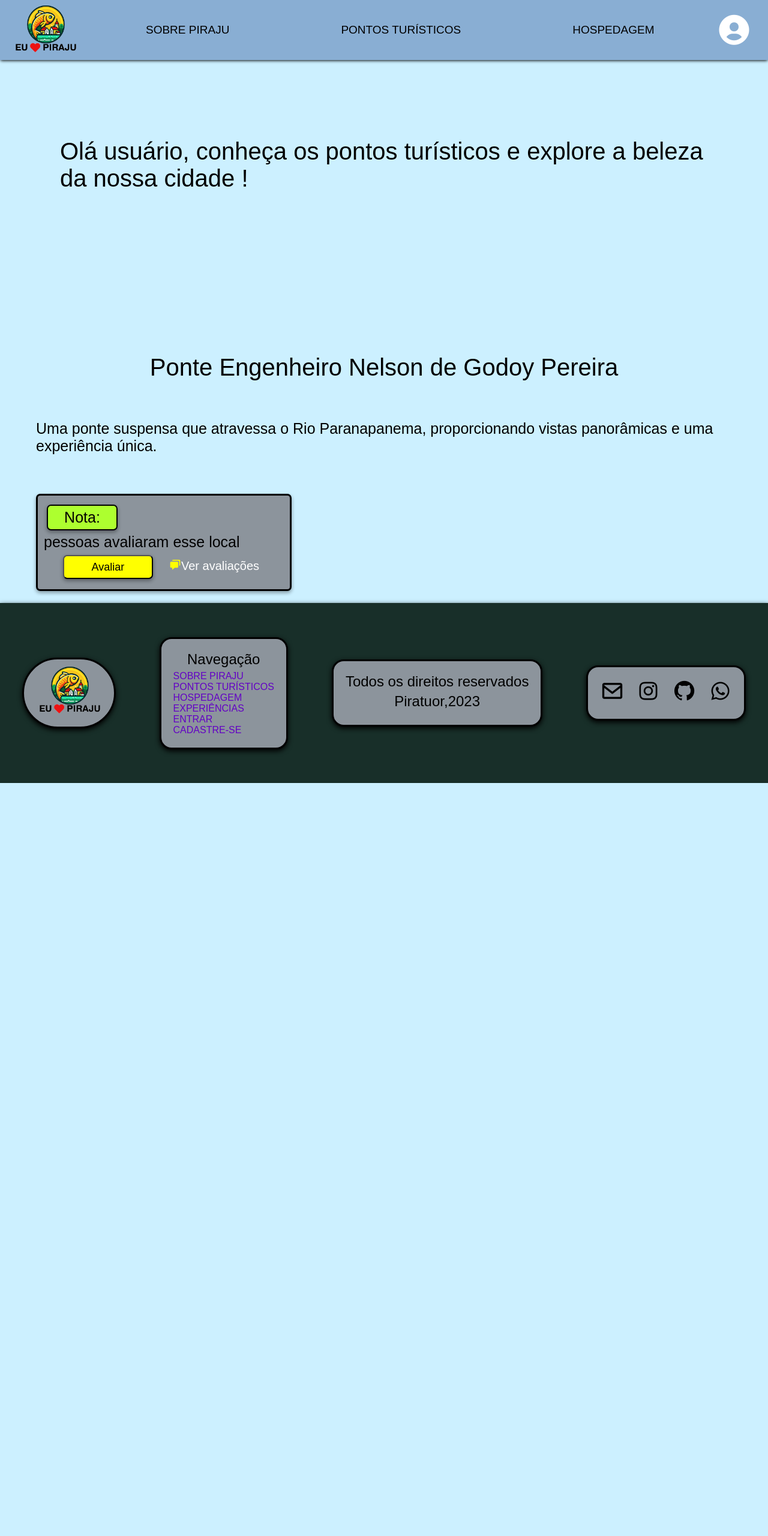
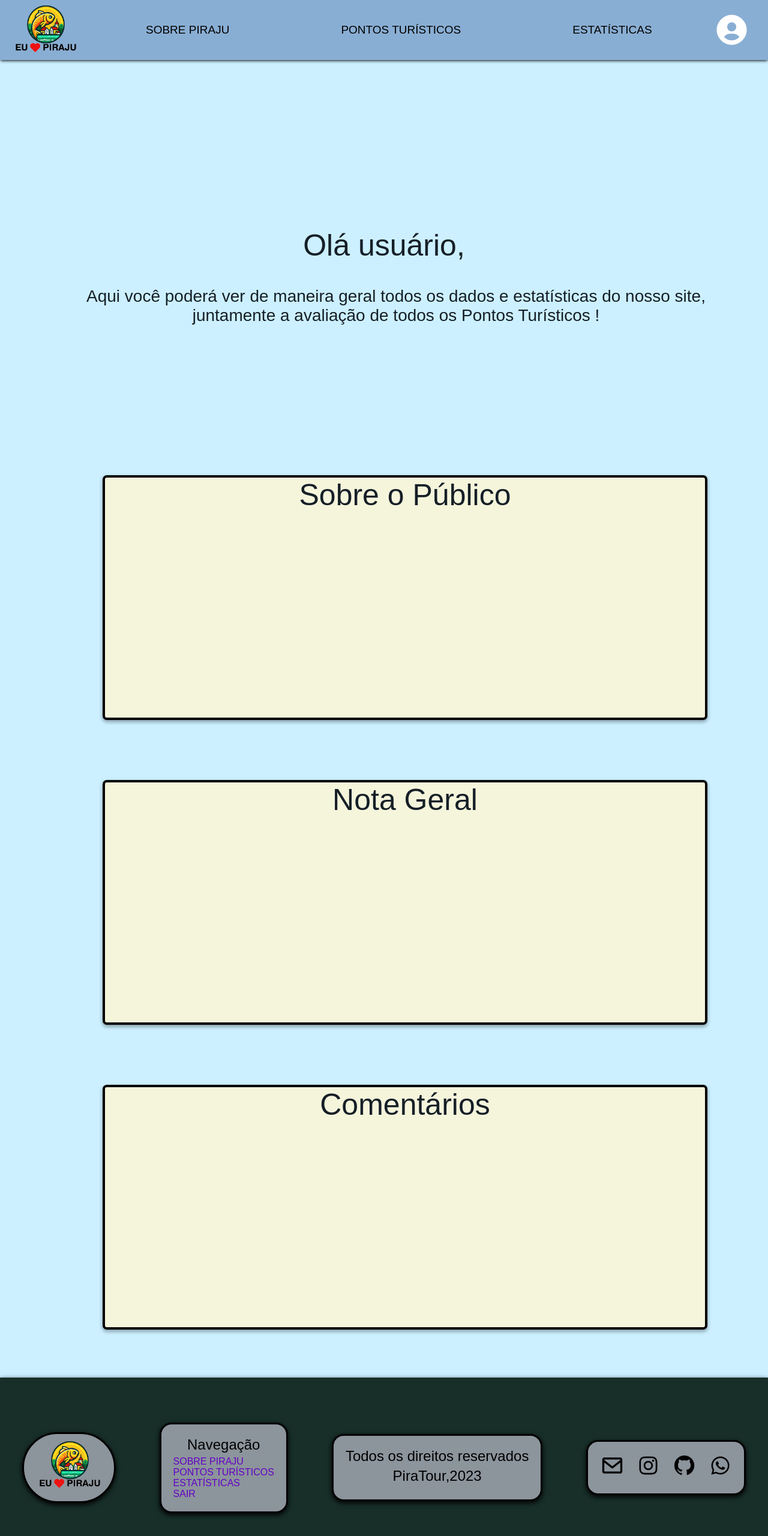
Before and after one commit to buenofonsecag/prejeto-individual-piraju, a website: page site/public/ver_avaliacoes.html in a window 1280 px wide. Shown: the whole page at 60% size. Before the commit the page ends 1305 px from the top, so only its background shows below. Drawn offline with nearby package versions, Linux system fonts and the light colour scheme.

Commit message:
criaçao da tela das dashboards e deixando as telas iguais

```diff
--- a/site/public/css/Style_entrar-cadastrar.css
+++ b/site/public/css/Style_entrar-cadastrar.css
@@ -113,7 +113,6 @@
     justify-content: center;
     text-align: center;
     margin: 5px;
-    margin-top: -10px;
     margin-bottom: 20px;
     font-size: larger;
 }
--- a/site/public/css/style_corpo.css
+++ b/site/public/css/style_corpo.css
@@ -74,6 +74,12 @@
     margin-left: 80px;
     margin-right: 80px;
     /* color: black; */
+}
+.corpo_titulo6 {
+    font-size: 50px;
+    color:  #161f27;
+    margin-left: 80px;
+    margin-right: 80px;
 }
 .corpo_txt {
     font-size: 25px;
--- a/site/public/css/style_logado.css
+++ b/site/public/css/style_logado.css
@@ -354,7 +354,7 @@ p {
     padding: 10px;
     z-index: 4;
     margin-top: -20px;
-    margin-right: 35px;
+    margin-right: 50px;
     border-radius: 7px;
 }
 
--- a/site/public/css/style_pontos_turisticos.css
+++ b/site/public/css/style_pontos_turisticos.css
@@ -359,3 +359,15 @@ input {
     /* top: 30px; */
     margin-bottom: 20px;
 }
+.chartfundo{
+    margin-left: 50px;
+    margin-left: 50px;
+    background-color: beige;
+    border-radius: 7px;
+    box-shadow: rgba(0, 0, 0, 0.16) 0px 3px 6px, rgba(0, 0, 0, 0.23) 0px 3px 6px;
+    width: 1000px;
+    height: 400px;
+    border: solid 4px black;
+    margin-bottom: 60px;
+
+}
--- a/site/public/ver_avaliacoes.html
+++ b/site/public/ver_avaliacoes.html
@@ -1,10 +1,11 @@
 <!DOCTYPE html>
 <html lang="pt-br">
 <style>
-    *{
+    * {
         top: 0;
     }
 </style>
+
 <head>
     <meta charset="UTF-8" />
     <meta http-equiv="X-UA-Compatible" content="IE=edge" />
@@ -56,7 +57,7 @@
 
         <li class="li_header2"><a class="a_header" href="PT_logado.html">PONTOS TURÍSTICOS</a></li>
 
-        <li class="li_header2"><a class="a_header" href="#">HOSPEDAGEM</a></li>
+        <li class="li_header2"><a class="a_header" href="ver_avaliacoes.html">ESTATÍSTICAS</a></li>
 
         <!-- <li class="li_header"><a class="a_header" href="#"> EXPERIÊNCIAS</a></li> -->
 
@@ -67,40 +68,91 @@
     </ul>
 </header>
 <!-- header -->
-<body class="body">
-    <div class="container_corpo">
-        <div class="box_titulo">
-            <div class="corpo_titulo1">Olá <span id="b_usuario">usuário</span>,
-                conheça os pontos turísticos e explore a beleza da nossa cidade !</div>
+
+<!-- div perfil -->
+<div class="box_perfil_menu">
+    <div class="perfil_menu" id="div_perfil_menu">
+        <ul>
+            <!-- <li class="li_perfil_icone"><a class="a_icone_perfil" href="#">Meu perfil</a></li><br> -->
+            <li class="li_perfil_icone"><a class="a_icone_perfil" href="./index.html">Sair <i
+                        class='bx bx-log-out'></i></a>
+            </li>
+        </ul>
     </div>
 </div>
+<!-- div perfil -->
 
+<!-- corpo  -->
 
+<body class="body">
     <div class="corpo1">
         <div class="container_corpo">
             <div class="box_titulo">
-                <div class="corpo_titulo1"> Ponte Engenheiro Nelson de Godoy Pereira</div>
+                <div class="corpo_titulo5">
+                    <div class="corpo_titulo5">Olá <span id="b_usuario">usuário</span>,
+                    </div>
+                </div>
             </div>
             <div class="corpo_txt">
-                <div class="txt_pt">
-                    Uma ponte suspensa que atravessa o Rio Paranapanema, proporcionando vistas panorâmicas e uma
-                    experiência
-                    única.
-                    <div class="card_dados">
-                        <div class="nota">
-                        Nota:<span id="media1"></span>
-                        </div>
-                        <span id="qtdPessoas"></span>  pessoas avaliaram esse local
-                        <div class="estrela"><button onclick="avaliar()" class="avaliar">Avaliar</button>
-                            <p class="ver_ava" ><i class='bx bxs-chat'></i><a href="ver_avaliacoes.html">Ver avaliações</a></p>
+                <div class="corpo_txt_center">
+                    <center>
+                        Aqui você poderá ver de maneira geral todos os dados e estatísticas do nosso site, juntamente a avaliação de todos os Pontos Turísticos !
+                    </center>
                 </div>
             </div>
         </div>
     </div>
 
+    <div class="corpo1">
+        <div class="corpo_txt">
+            <center>
+                <div class="chartfundo">
+                    <div class="corpo_titulo6"> Sobre o Público</div>
+
+                    <div class="corpo_txt_center">
+<!-- grafio -->
+                    </div>
+
+                </div>
+            </center>
+        </div>
+    </div>
+    </div>
+
+    <div class="corpo1">
+        <div class="corpo_txt">
+            <center>
+                <div class="chartfundo">
+                    <div class="corpo_titulo6"> Nota Geral</div>
+
+                    <div class="corpo_txt_center">
+<!-- grafico -->
+                    </div>
+
+                </div>
+            </center>
+        </div>
+    </div>
+    </div>
+
+    <div class="corpo1">
+        <div class="corpo_txt">
+            <center>
+                <div class="chartfundo">
+                    <div class="corpo_titulo6">Comentários</div>
+
+                    <div class="corpo_txt_center">
+<!-- grafico -->
+                    </div>
+
+                </div>
+            </center>
+        </div>
     </div>
     </div>
 </body>
+<!-- corpo -->
+
 <!--footer inicio-->
 <div class="rodape">
 
@@ -110,31 +162,32 @@
 
     <div class="navegacao">
         <p class="titulo_navegacao">Navegação</p>
-        <a class="a_navegacao" href="#">SOBRE PIRAJU</a><br>
-        <a class="a_navegacao" href="#">PONTOS TURÍSTICOS</a><br>
-        <a class="a_navegacao" href="#">HOSPEDAGEM</a><br>
-        <a class="a_navegacao" href="#">EXPERIÊNCIAS</a><br>
-        <a class="a_navegacao" href="#">ENTRAR</a><br>
-        <a class="a_navegacao" href="#">CADASTRE-SE</a><br>
+        <a class="a_navegacao" href="Home_logado.html">SOBRE PIRAJU</a><br>
+        <a class="a_navegacao" href="PT_logado.html">PONTOS TURÍSTICOS</a><br>
+        <a class="a_navegacao" href="ver_avaliacoes.html">ESTATÍSTICAS</a><br>
+        <!-- <a class="a_navegacao" href="#">EXPERIÊNCIAS</a><br> -->
+        <!-- <a class="a_navegacao" href="#">ENTRAR</a><br> -->
+        <!-- <a class="a_navegacao" href="#">CADASTRE-SE</a><br> -->
+        <a class="a_navegacao" href="index.html">SAIR</a><br>
     </div>
 
 
     <div class="navegacao">
         <p class="titulo_navegacao">Todos os direitos reservados</p>
-        <p>Piratuor,2023</p>
+        <p>PiraTour,2023</p>
     </div>
 
     <div class="redes_sociais">
 
         <ul class="ul_rodape">
-            <li class="li_rodape"> <a href="https://outlook.office.com/mail/"
-                    target="https://outlook.office.com/mail/"><i class='bx bx-envelope'></i></a>
-            <li class="li_rodape"><a href="https://outlook.office.com/mail/"
-                    target="https://outlook.office.com/mail/"><i class='bx bxl-instagram' id="instagram"></i></a>
-            <li class="li_rodape"><a href="https://outlook.office.com/mail/"
-                    target="https://outlook.office.com/mail/"><i class='bx bxl-github'></i></a>
-            <li class="li_rodape"><a href="https://outlook.office.com/mail/"
-                    target="https://outlook.office.com/mail/"><i class='bx bxl-whatsapp'></i></a>
+          <li class="li_rodape"> <a href="https://outlook.office.com/mail/" target="https://outlook.office.com/mail/"><i
+                class='bx bx-envelope'></i></a>
+          <li class="li_rodape"><a href="https://www.instagram.com/gustavo__bueno__/"
+              target="https://www.instagram.com/gustavo__bueno__/"><i class='bx bxl-instagram' id="instagram"></i></a>
+          <li class="li_rodape"><a href="https://github.com/buenofonsecag/prejetooo"
+              target="https://github.com/buenofonsecag/prejetooo"><i class='bx bxl-github'></i></a>
+          <li class="li_rodape"><a href=" https://wa.me/5511933923464" target=" https://wa.me/5511933923464"><i
+                class='bx bxl-whatsapp'></i></a>
           </li>
         </ul>
       </div>
```
Also changed, not shown: site/public/Home_logado.html (+18 -17 lines), site/public/PT_logado.html (+48 -29 lines), site/public/index.html (+6 -6 lines), site/public/pontos_turisticos.html (+10 -10 lines). Lines whose indentation alone changed are shown as unchanged.
